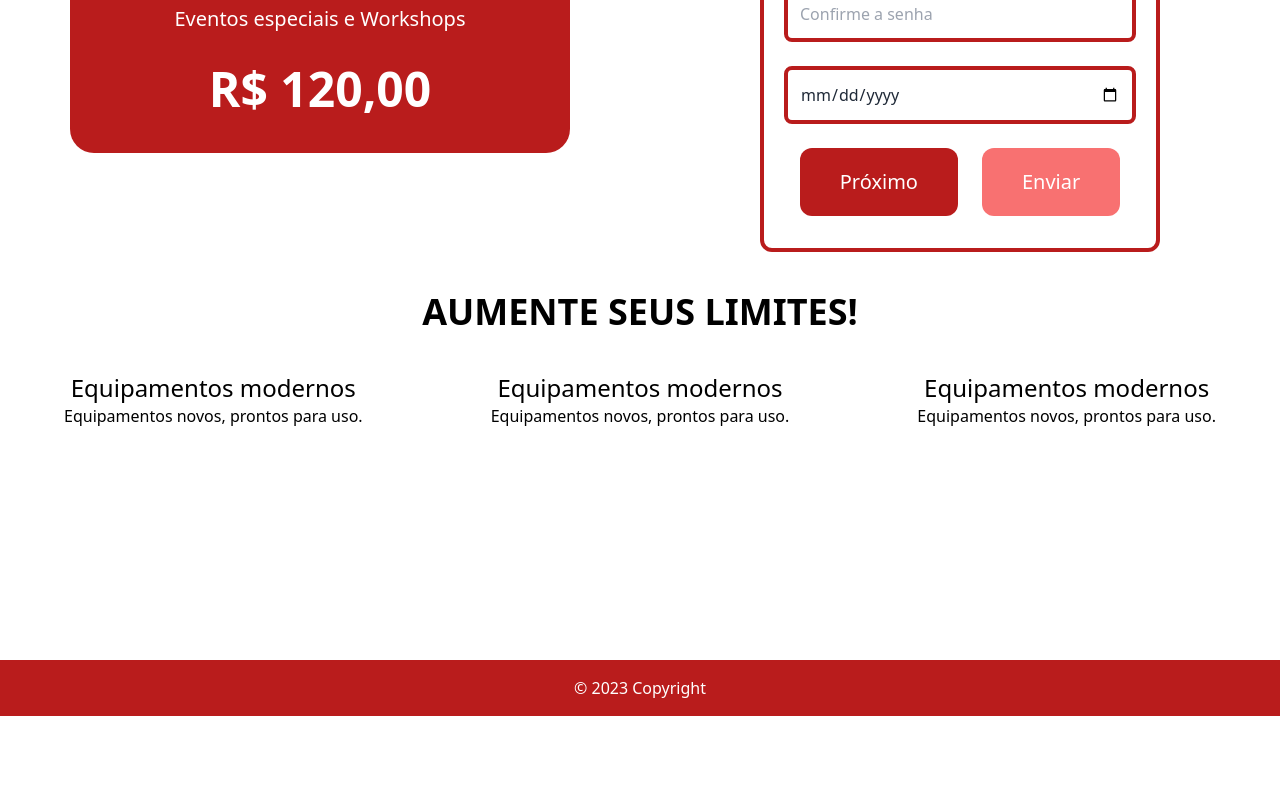
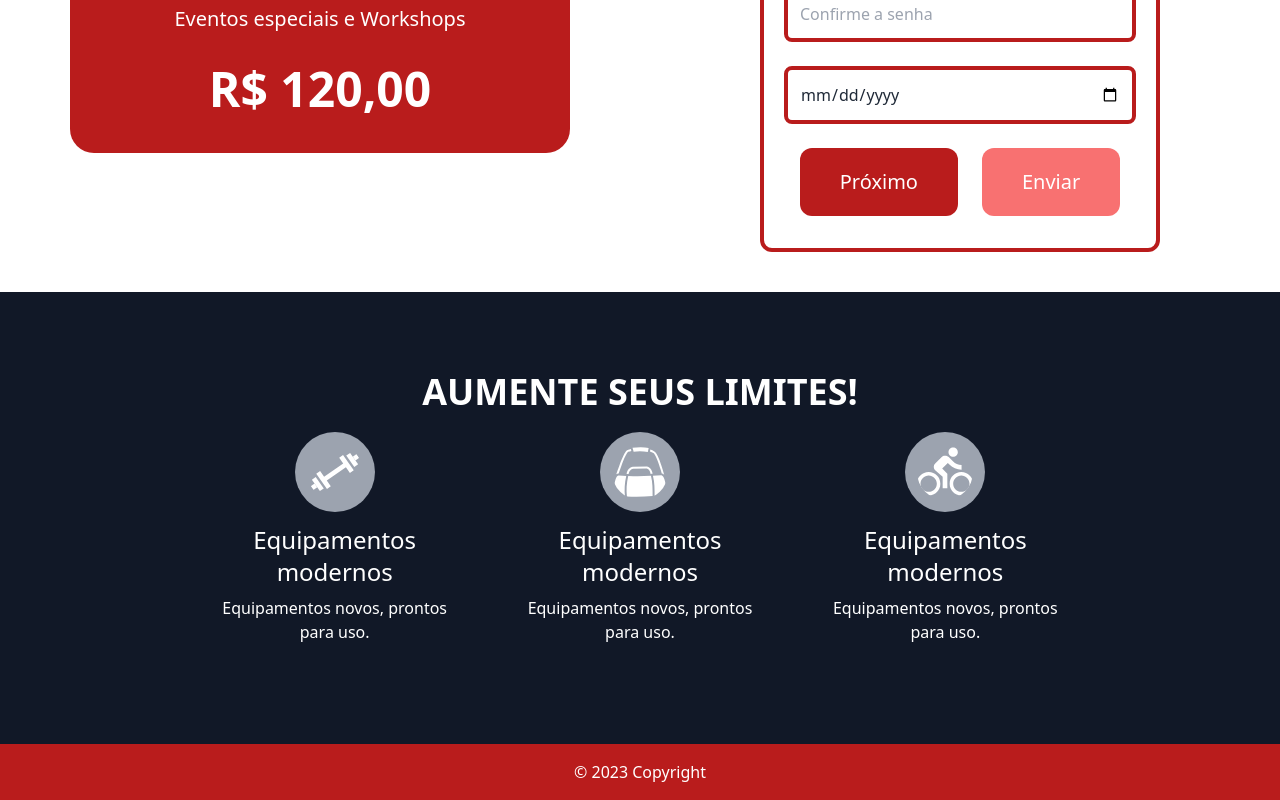
Before and after one commit to gabriel-raamos/academia-esporte-e-acao, a React (Vite) app: page / in a window 1280 px wide. Shown: the part 514-1314 px from the top of the page. Before the commit the page ends 1230 px from the top, so only its background shows below. Built offline with nearby package versions, Linux system fonts and the light colour scheme.

Commit message:
changed HomePage again

```diff
--- a/src/pages/Home/Home.jsx
+++ b/src/pages/Home/Home.jsx
@@ -1,7 +1,9 @@
 import Card2 from "../../components/Card2/Card2";
 import Form from "../../components/RegisterForm/RegisterForm";
 
-// import { CgGym } from "react-icons/cg";
+import { CgGym } from "react-icons/cg";
+import { GiGymBag } from "react-icons/gi";
+import { MdOutlineDirectionsBike } from "react-icons/md";
 
 export default function Home() {
     return (
@@ -19,29 +21,36 @@ export default function Home() {
 
             </div>
 
-            <section className="justify-center items-center my-5 text-center" >
+            <section className="flex flex-col justify-center items-center mt-5 py-10 md:py-20 text-center bg-gray-900 text-white">
+                <h1 className="font-bold text-4xl">AUMENTE SEUS LIMITES!</h1>
 
-                <h1 className="font-bold justify-center flex text-4xl my-5" >AUMENTE SEUS LIMITES!</h1>
-
-                <div className="grid grid-rows-3 md:grid-cols-3">
-                    <div className="justify-center items-center my-5" >
-                        {/* <CgGym/> */}
-                        <h3 className="text-2xl" >Equipamentos modernos</h3>
-                        <p>Equipamentos novos, prontos para uso.</p>
+                <div className="grid gap-5 grid-rows-3 md:grid-cols-3 md:grid-rows-1 w-full max-w-4xl">
+                    <div className="flex flex-col justify-center items-center p-5 rounded">
+                        <div className="flex justify-center items-center">
+                            <CgGym className="size-20 bg-gray-400 text-white rounded-full p-3" />
+                        </div>
+                        <h3 className="text-2xl mt-3">Equipamentos modernos</h3>
+                        <p className="mt-2">Equipamentos novos, prontos para uso.</p>
                     </div>
 
-                    <div className="justify-center items-center my-5" >
-                        <h3 className="text-2xl" >Equipamentos modernos</h3>
-                        <p>Equipamentos novos, prontos para uso.</p>
+                    <div className="flex flex-col justify-center items-center p-5 rounded">
+                        <div className="flex justify-center items-center">
+                            <GiGymBag className="size-20 bg-gray-400 text-white rounded-full p-3" />
+                        </div>
+                        <h3 className="text-2xl mt-3">Equipamentos modernos</h3>
+                        <p className="mt-2">Equipamentos novos, prontos para uso.</p>
                     </div>
 
-                    <div className="justify-center items-center my-5" >
-                        <h3 className="text-2xl" >Equipamentos modernos</h3>
-                        <p>Equipamentos novos, prontos para uso.</p>
+                    <div className="flex flex-col justify-center items-center p-5 rounded">
+                        <div className="flex justify-center items-center">
+                            <MdOutlineDirectionsBike className="size-20 bg-gray-400 text-white rounded-full p-3" />
+                        </div>
+                        <h3 className="text-2xl mt-3">Equipamentos modernos</h3>
+                        <p className="mt-2">Equipamentos novos, prontos para uso.</p>
                     </div>
                 </div>
+            </section>
 
-            </section>
 
         </section>
     )
```
